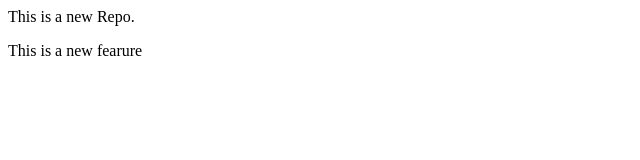
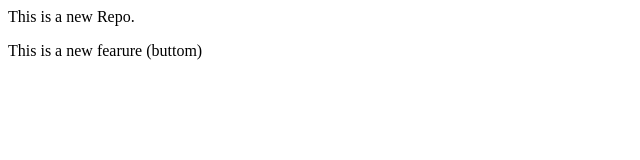
Before and after one commit to bhairabmahato/LocalRepo, a plain HTML site: page index.html in a window 1280 px wide. Shown: the full height of the page, 0-640 px from the left. Drawn offline with Linux system fonts and the light colour scheme.

Commit message:
Add Buttom

```diff
--- a/index.html
+++ b/index.html
@@ -1,2 +1,2 @@
 <p>This is a new Repo.</p>
-<p>This is a new fearure</p>
+<p>This is a new fearure (buttom)</p>
```
